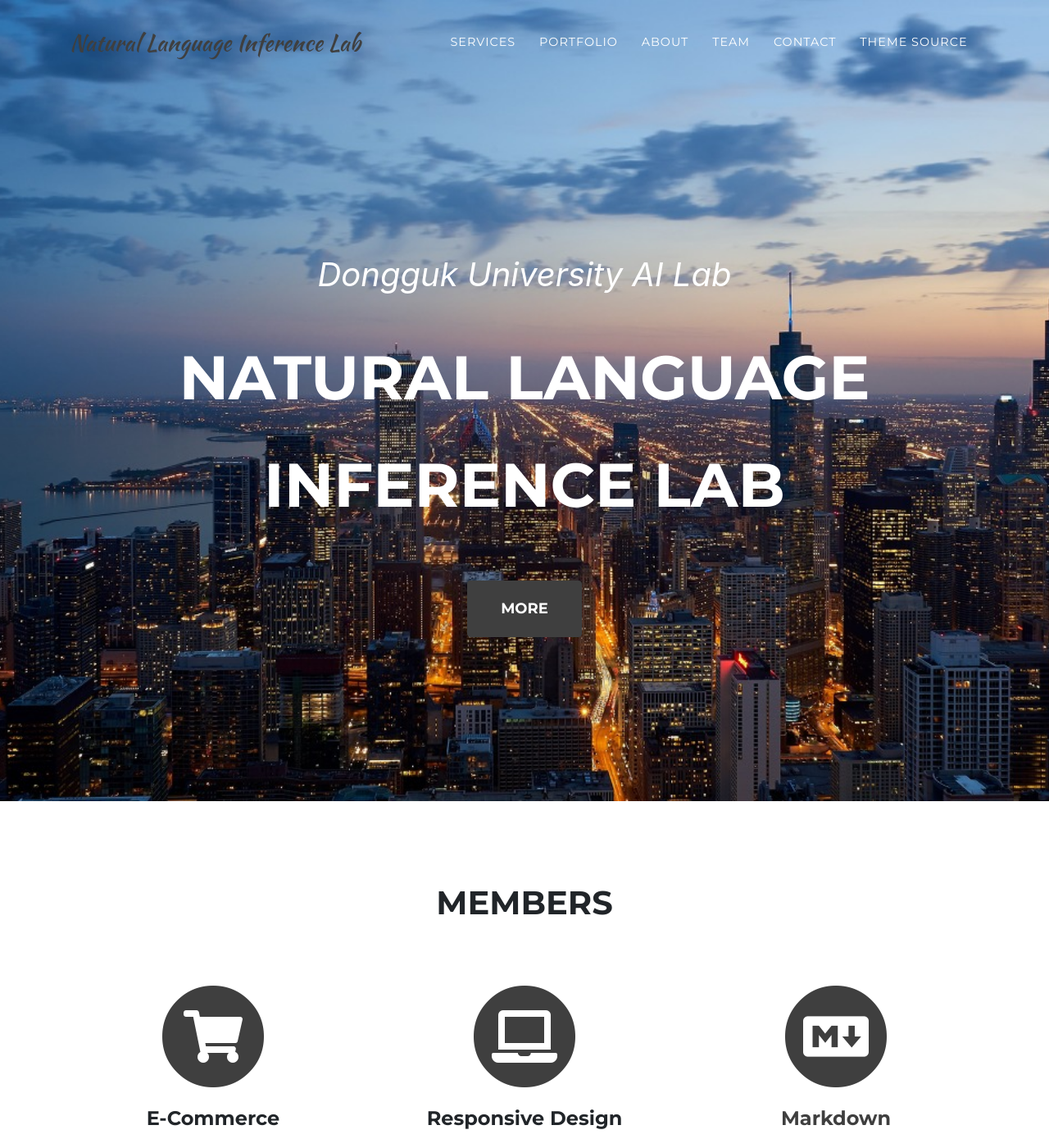
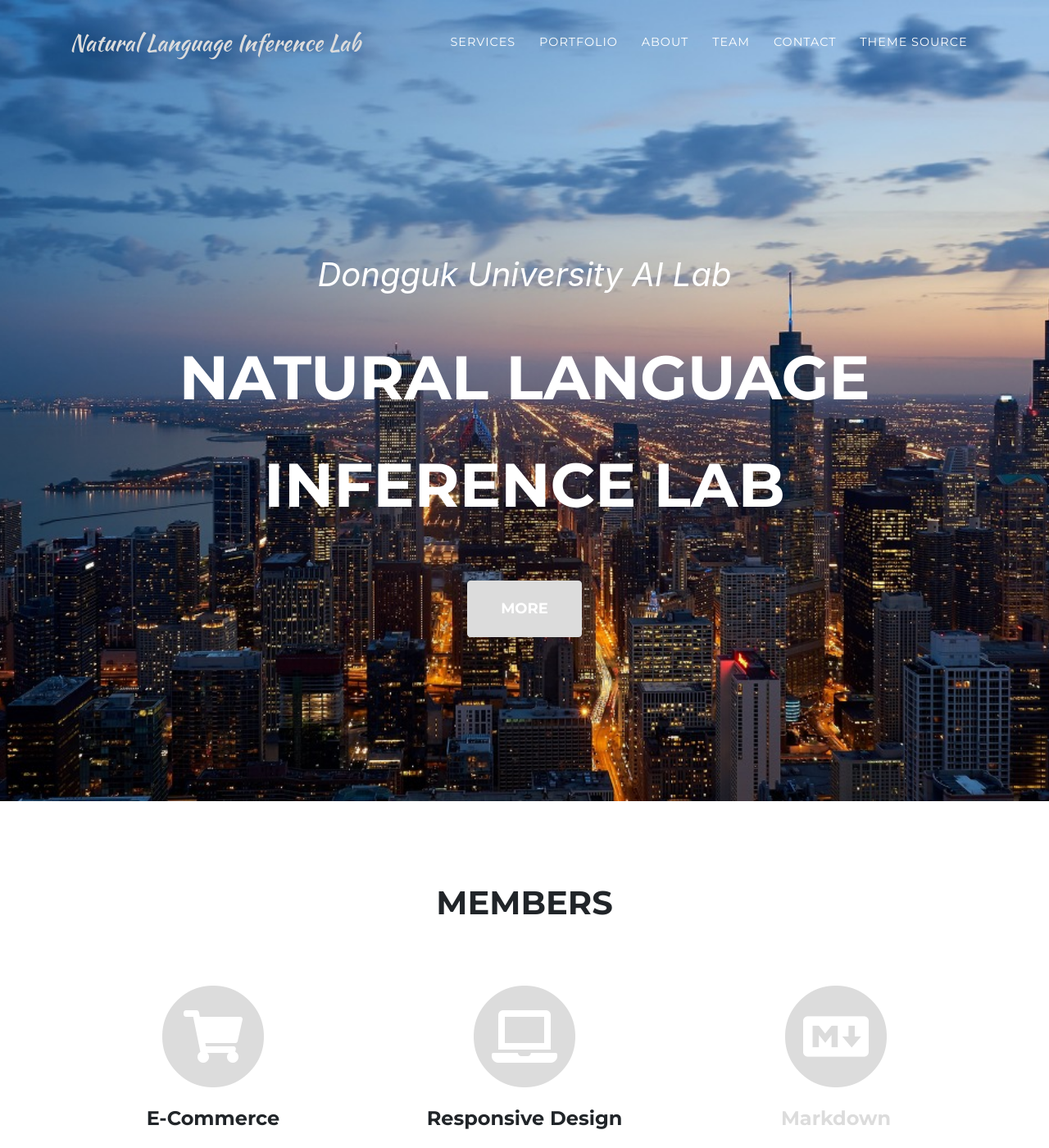
Before and after one commit to NaturalLanguageInference/NaturalLanguageInference.github.io, a Jekyll site: the page built from index.md, in a window 1280 px wide and 1400 px high. Shown: the whole window at 82% size. Built offline with Jekyll 4.4.1, drawn with Linux system fonts in a browser that asks for light colours; some web fonts are replaced.

Commit message:
Update agency.scss

```diff
--- a/assets/css/agency.scss
+++ b/assets/css/agency.scss
@@ -6,7 +6,7 @@
 @import "base/mixins.scss";
 
 // Custom colors
-$primary: {{ site.data.style.highlight | default: "#3f3f3f" }} !default;
+$primary: {{ site.data.style.highlight | default: "#dcdcdc" }} !default;
 $white: {{ site.data.style.white | default: "#fff" }} !default;
 $black: {{ site.data.style.black | default: "#000" }} !default;
 
```
